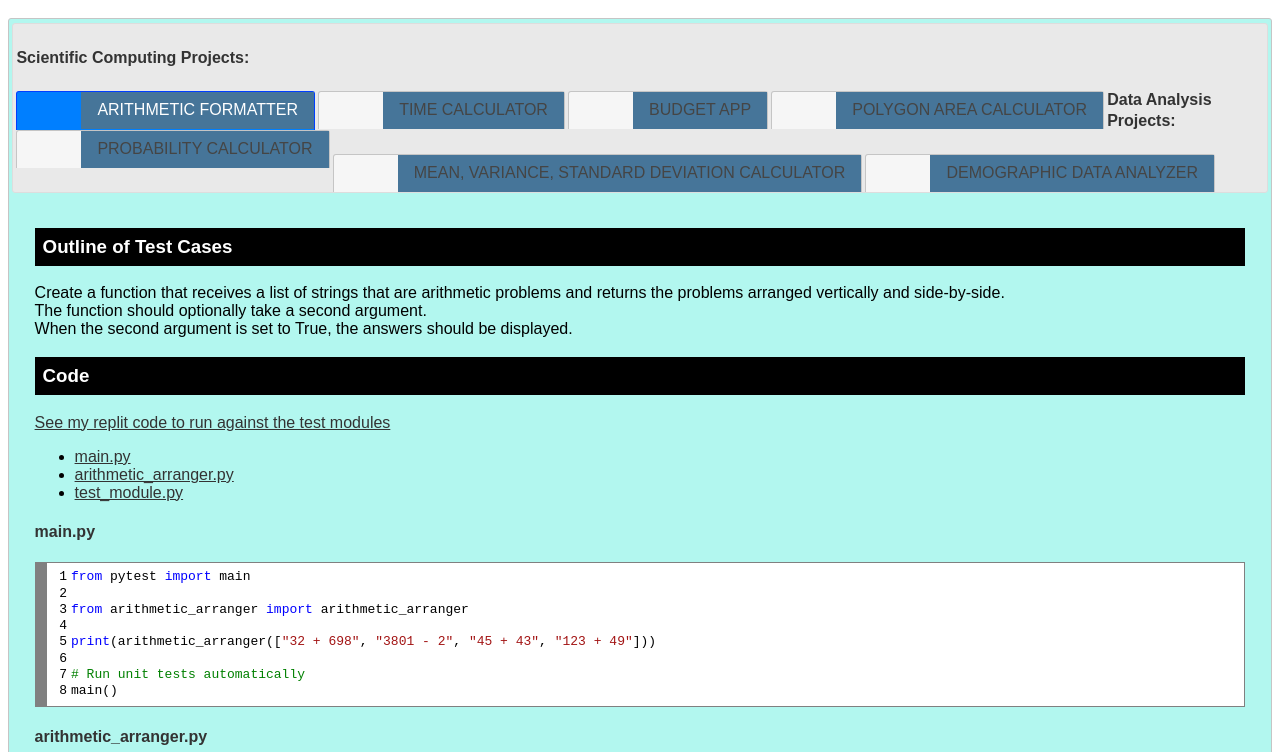
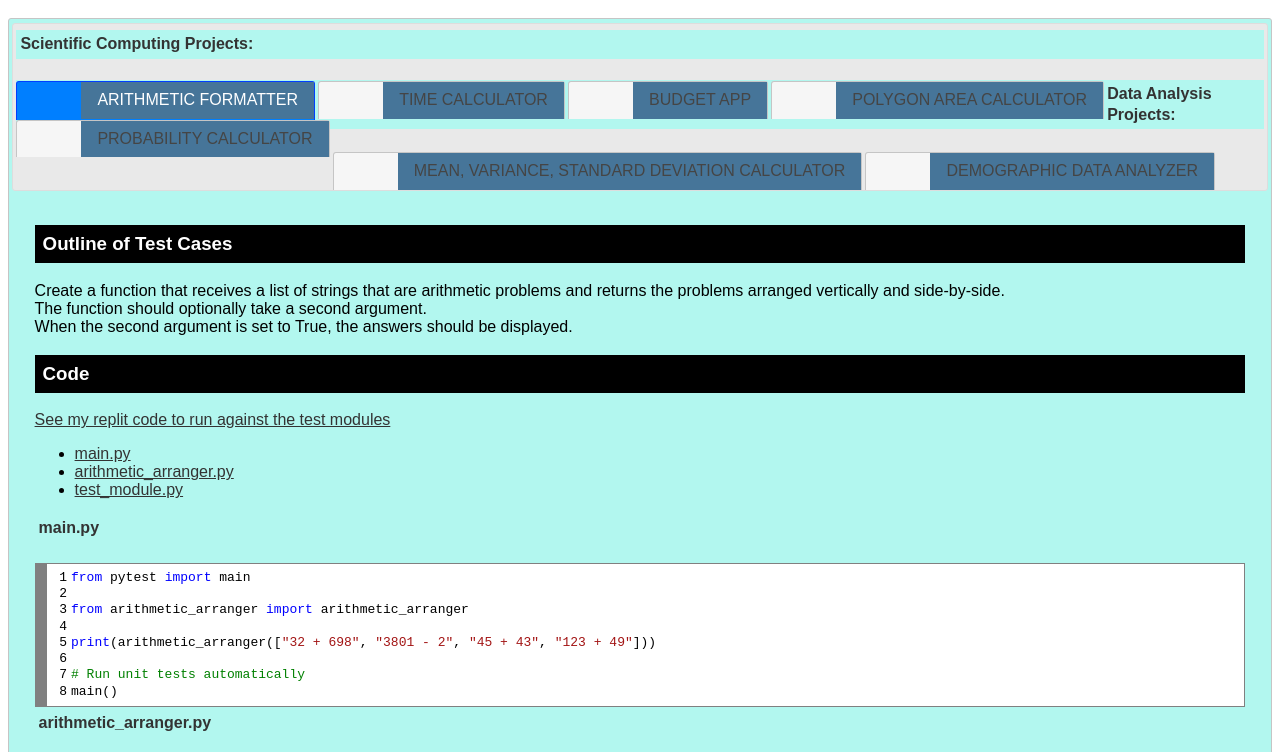
Before and after one commit to codingvishma/Python-Project-Viewer, a plain HTML site: page index.html in a window 1280 px wide. Shown: the part 48-800 px from the top of the page. Drawn offline with nearby package versions, Linux system fonts and the light colour scheme; files that its build step writes are made by us from their sources.

Commit message:
Update style.css

```diff
--- a/style.css
+++ b/style.css
@@ -1,26 +1,28 @@
 body {
   background-color: white;
 }
-
   h1 {
   text-align: center;
 }
-
 p {
   color: black;
 }
-
 h3{
   background-color: black;
   color: white;
   padding: 8px;
 }
+h4 {
+  background-color: #b2f7ef;
+  padding: 4px;
+  margin-top: 3px;
+}
 
 .astyle {
   background-color: #467599;
   margin-left: 64px;
+  padding-bottom: 57px;
 }
-
 a {
   float: left;
   color: white;
@@ -28,6 +30,9 @@ a {
 
 #tabs {
   background-color: #b2f7ef;
+}
+ul {
+
 }
 
 li {
```
